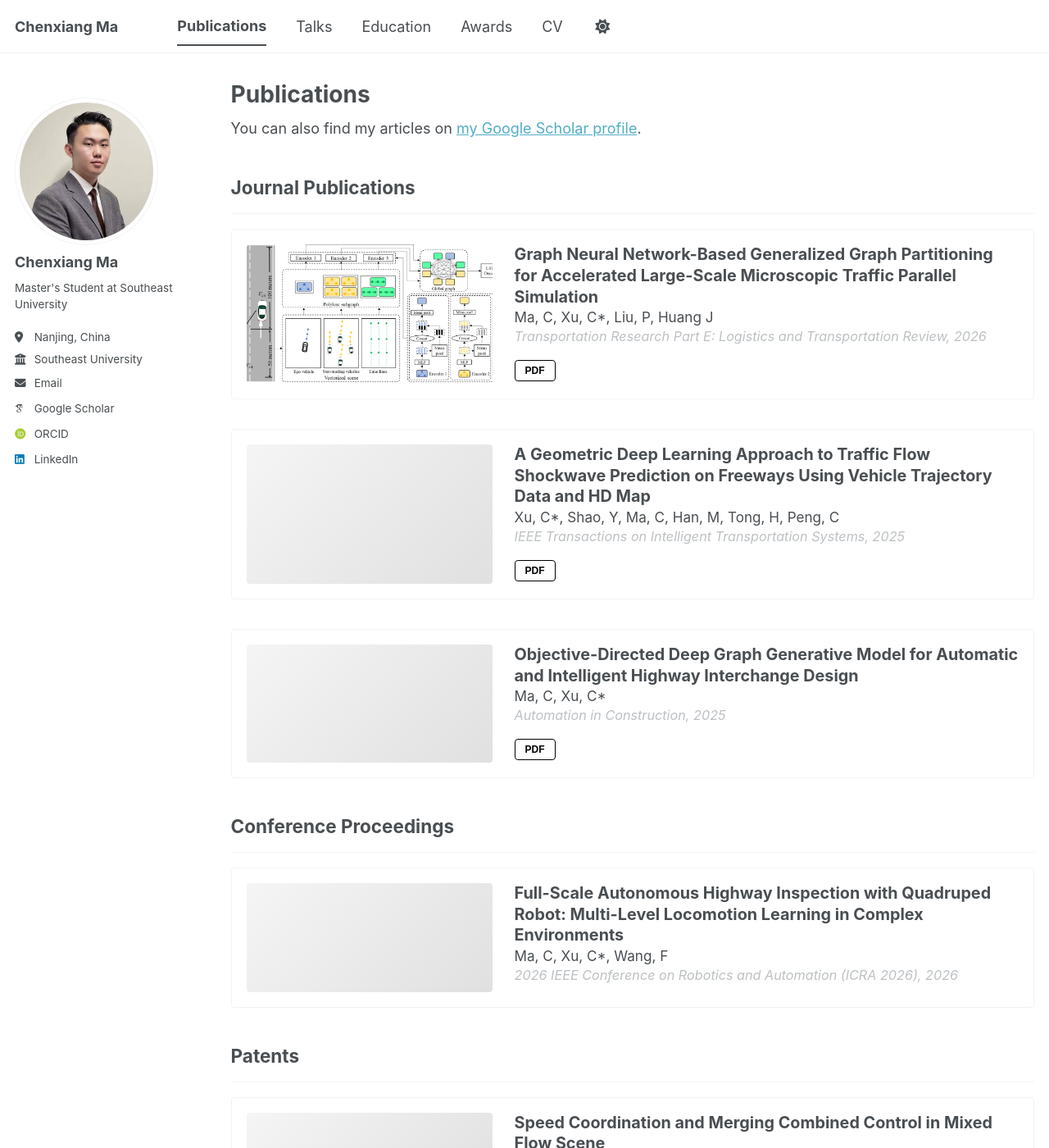
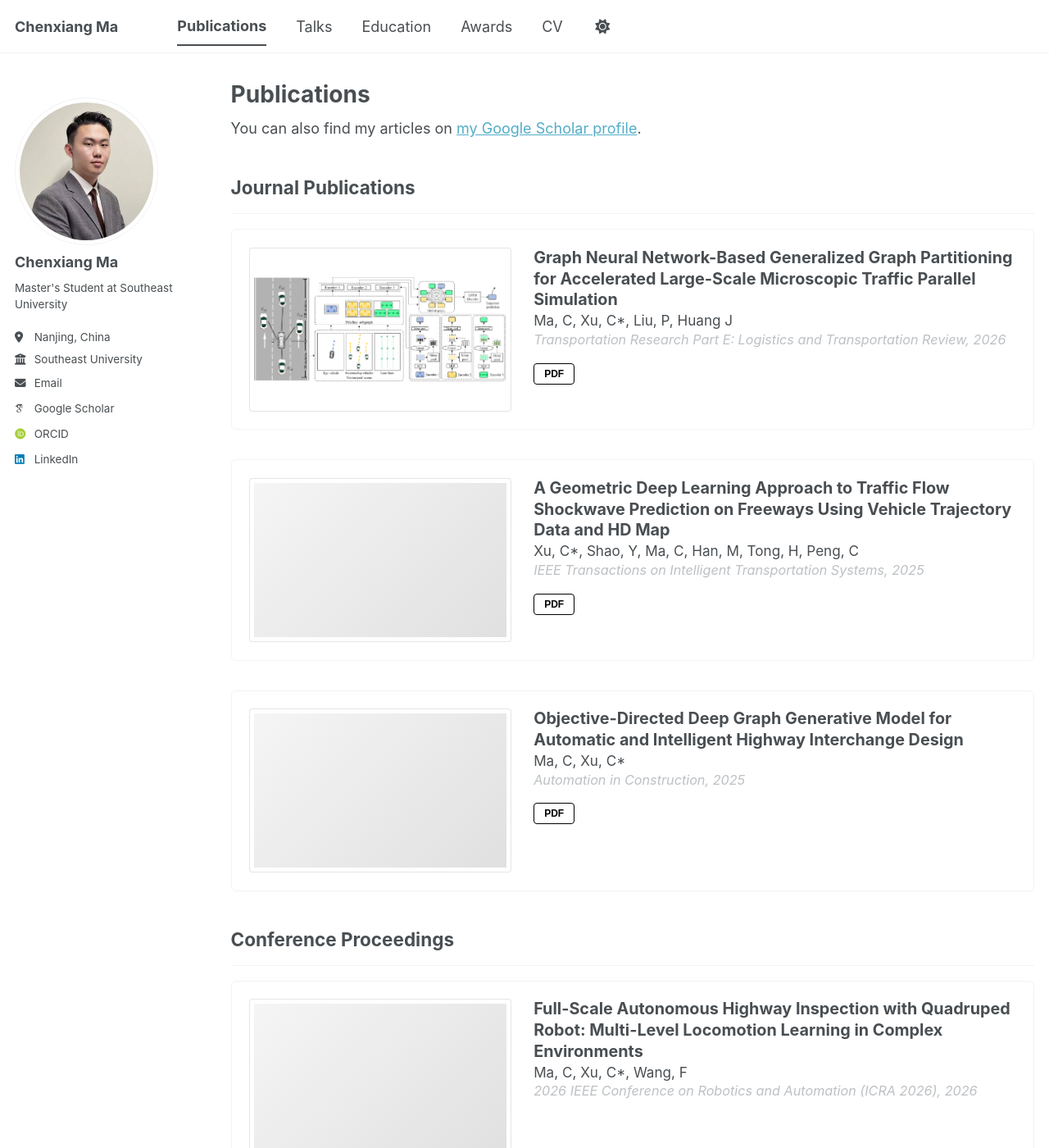
Before and after one commit to macxii23/macxii23.github.io, a Jekyll site: the page built from _pages/publications.html, in a window 1280 px wide and 1400 px high. Shown: the whole window at 82% size. Built offline with Jekyll 4.4.1, drawn with Linux system fonts in a browser that asks for light colours; some web fonts are replaced; a script bundle is joined from its source files by our own code; library files that are not in the unit come from our copies.

Commit message:
Update _archive.scss

```diff
--- a/_sass/layout/_archive.scss
+++ b/_sass/layout/_archive.scss
@@ -74,19 +74,20 @@
 
 /* Publication Card Layout */
 /* --- 1. 父容器：开启等高模式 --- */
+/* --- 父容器 --- */
 .publication-card {
   display: flex;
   margin-bottom: 2em;
-  padding: 1em; /* 这里的 padding 决定了图片离边框有多远 */
-  border: 1px solid var(--global-border-color);
-  border-radius: 4px;
+  padding: 1.2em;
+  border: 1px solid var(--global-border-color); /* 整个卡片的边框 */
+  border-radius: 6px;
   background-color: var(--global-bg-color);
   transition: all 0.3s ease;
 
-  /* [关键点 1] 核心属性！让左右两栏强制等高 */
-  align-items: stretch;
+  /* 顶部对齐：这是最稳妥的排版，不要强制 stretch，否则短文会拉伸图片 */
+  align-items: flex-start;
 
-  gap: 1.5em; /* 图片和文字之间的固定间距 */
+  gap: 1.5em;
 
   &:hover {
     box-shadow: 0 4px 12px rgba(0, 0, 0, 0.1);
@@ -95,49 +96,58 @@
 
   @include breakpoint(max-width $small) {
     flex-direction: column;
-    /* 手机端不需要等高，恢复自然高度 */
-    align-items: flex-start;
-    gap: 1em;
+    align-items: center; /* 手机端居中 */
   }
 }
 
-/* --- 2. 图片容器：撑满高度 --- */
+/* --- 图片容器：仿照参考图的“画框”模式 --- */
 .publication-card__image {
   flex-shrink: 0;
-  width: 300px; /* [你可以调整] 这里设定你想要的图片宽度 */
 
-  /* [关键点 2] 高度设为 auto 或 100%，但在 flex: stretch 下它会被拉伸 */
+  /* [关键 1] 固定宽度：保证左侧整齐 */
+  width: 320px;
+
+  /* [关键 2] 固定高度：设定一个标准的缩略图高度 */
+  height: 200px;
+
+  /* [关键 3] 稍微加一点边框或阴影，让白色图片也能看清边界 (学参考图) */
+  border: 1px solid rgba(0,0,0,0.1);
+  background-color: #fff; /* 强制白底 */
+  border-radius: 4px;
+  padding: 5px; /* 图片离边框稍微留一点白，更好看 */
+
+  /* 让图片在框里垂直水平居中 */
   display: flex;
-  flex-direction: column;
-
-  margin: 0; /* 这里的间距由父容器的 gap 控制，所以设为 0 */
-  border-radius: 4px;
-  overflow: hidden; /* 保证圆角 */
-
-  /* 去掉边框，因为要完美对齐，通常不需要额外边框干扰 */
+  align-items: center;
+  justify-content: center;
 
   img, video {
     display: block;
-    width: 100%;
 
-    /* [关键点 3] 强制图片高度填满容器 */
-    height: 100%;
+    /* [关键 4] 限制最大宽高，但不强制拉伸 */
+    max-width: 100%;
+    max-height: 100%;
 
-    /* [关键点 4] 核心裁剪模式：保证填满且不变形 */
-    object-fit: cover;
+    width: auto;
+    height: auto;
 
-    /* 如果你的图片重点在中间，用 center；如果在左边，用 left */
-    object-position: center;
+    /* [关键 5] 完整显示核心 */
+    object-fit: contain;
   }
 
   @include breakpoint(max-width $small) {
-    width: 100%;
-    height: 200px; /* 手机端给一个固定高度 */
+    width: 100%; /* 手机端全宽 */
+    height: auto;
+    min-height: 200px;
+  }
+}
 
-    img {
-      height: 100%;
-    }
-  }
+.publication-card__content {
+  flex: 1;
+  display: flex;
+  flex-direction: column;
+  /* 如果你想让文字撑满高度，可以加这个，但在固定图片高度下不建议 */
+  /* min-height: 200px; */
 }
 
 /* --- 3. 右侧内容：确保撑开高度 --- */
```
